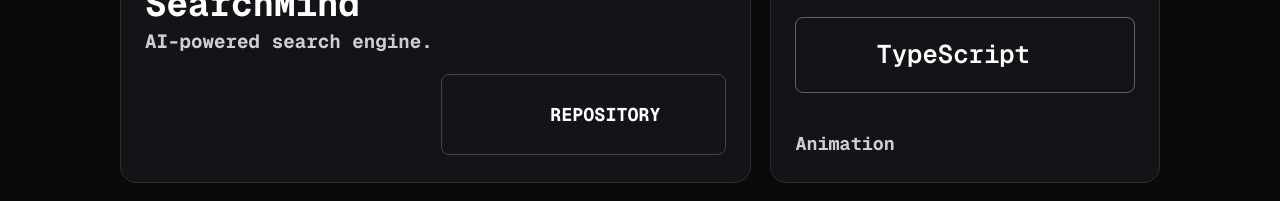
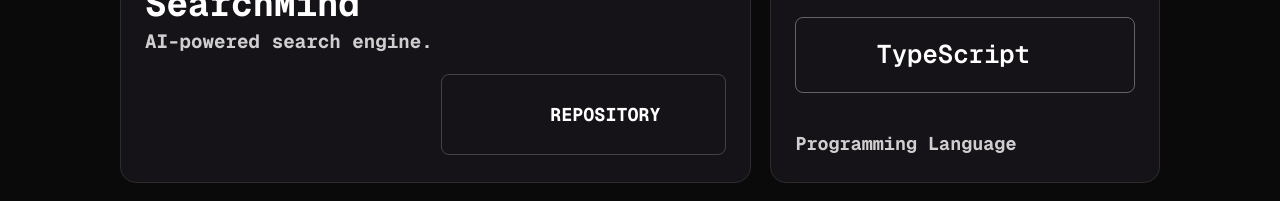
Before and after one commit to tejaswasnik/Portfolio, a React (Vite) app: page / in a window 1280 px wide. Shown: the part 900-1101 px from the top of the page. Built offline with nearby package versions, Linux system fonts and the light colour scheme; no server answers; some icons are missing; a web font is replaced by a local one.

Commit message:
made some changes

```diff
--- a/src/components/Bento/LearningCard.jsx
+++ b/src/components/Bento/LearningCard.jsx
@@ -21,7 +21,7 @@
         </div>
       </div>
 
-      <p className="learning-card__desc">Animation</p>
+      <p className="learning-card__desc">Programming Language</p>
     </div>
   );
 };
```
